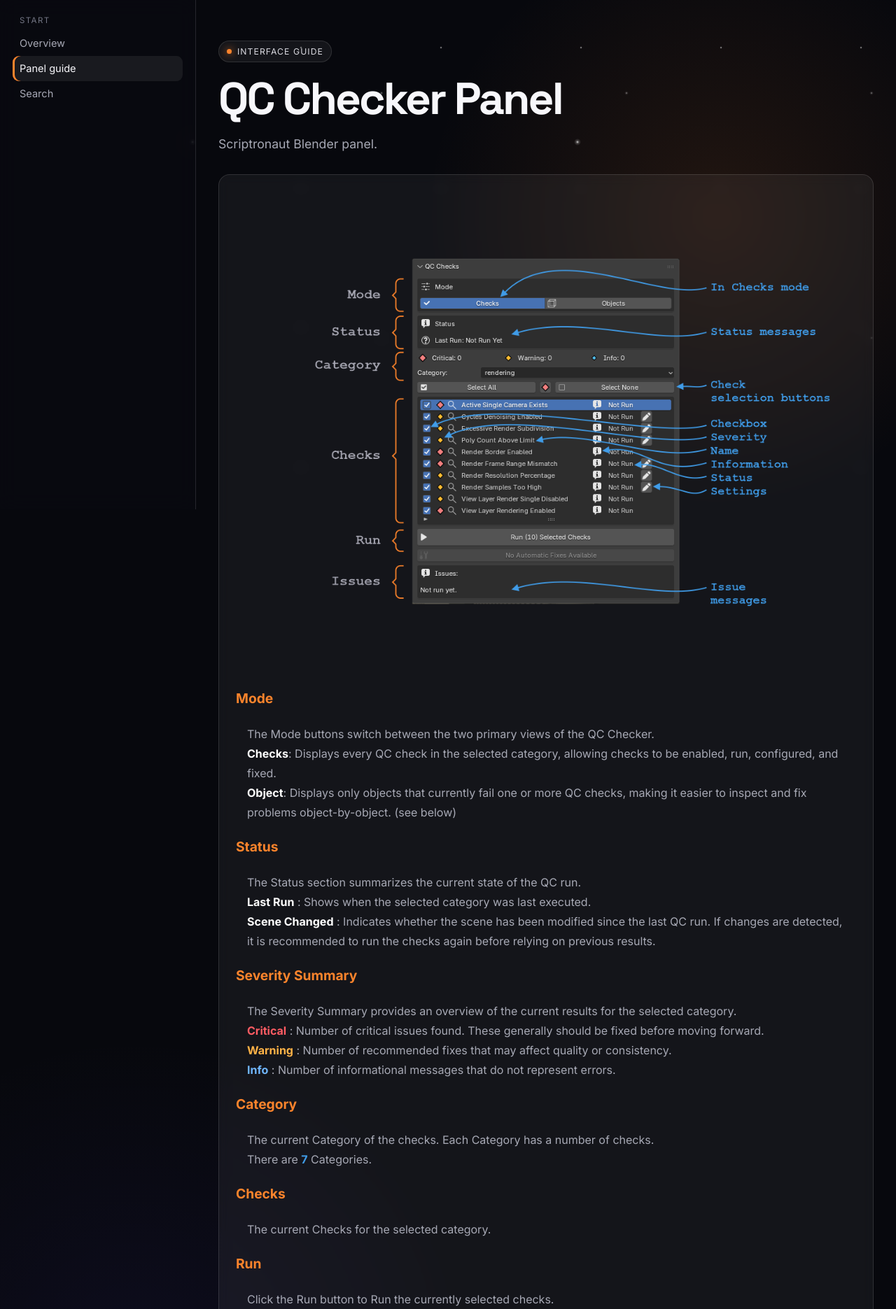
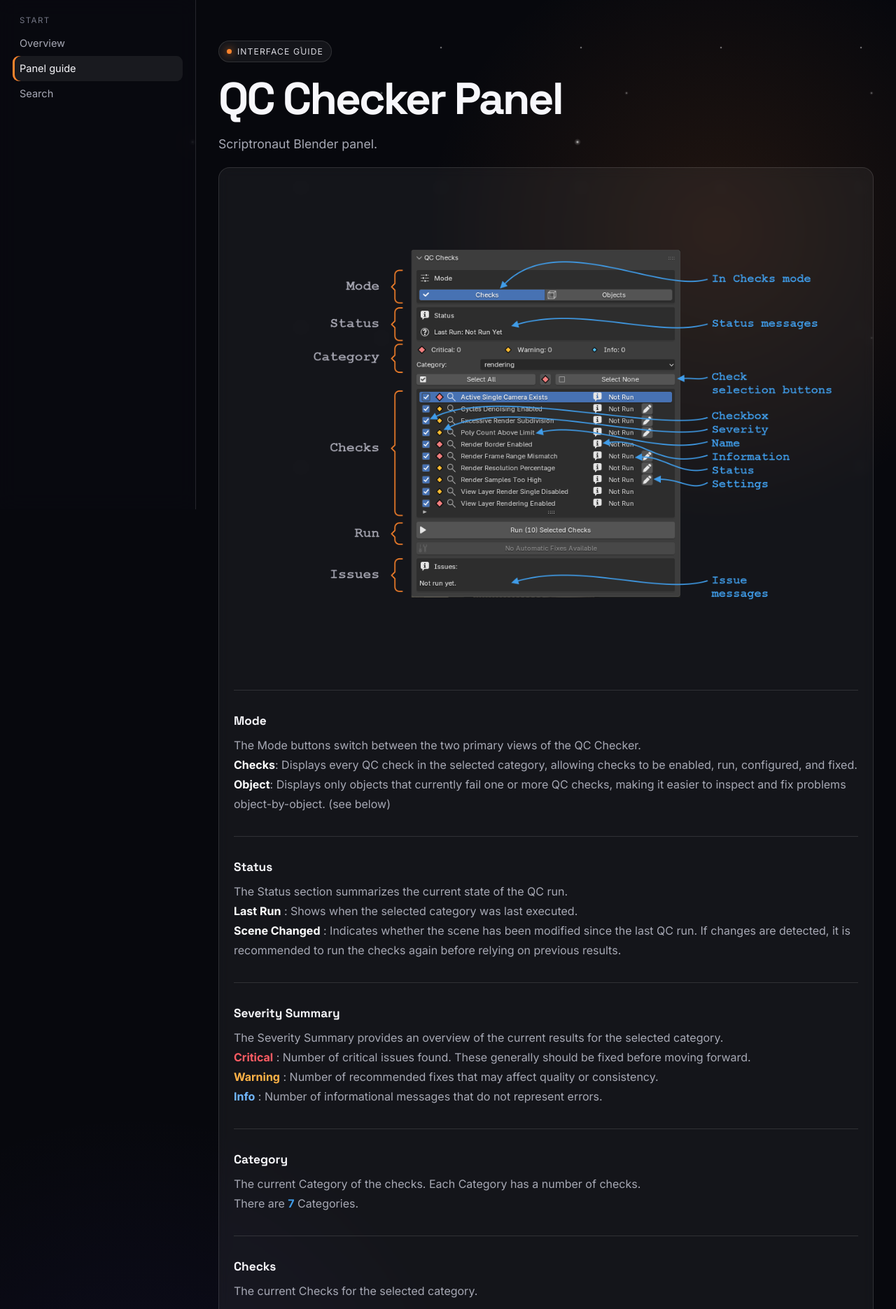
Before and after one commit to scotthomson-naut/qc, a Python web app: template documentation/template/panel.html in a window 1280 px wide. Shown: the part 72-1943 px from the top of the page at 70% size. Run offline with Jinja, Linux system fonts and the light colour scheme; the template is opened without the code that fills it, so the values that code supplies are empty.

Commit message:
more inline with html theme in documents

```diff
--- a/documentation/template/assets/css/docs.css
+++ b/documentation/template/assets/css/docs.css
@@ -185,26 +185,23 @@ code { color: var(--orange-light); background: rgba(0,0,0,.24); padding: 2px 6px
 .footer { margin-top: 70px; padding-top: 24px; border-top: 1px solid var(--line); color: #747784; font-size: .84rem; }
 
 /* Documentation */
-.doc-heading{
-    color: var(--orange);
-    font-size: 1.2rem;
-    font-weight: bold;
+
+hr {
+  border: none;
+  height: 1px;
+  background-color: var(--line);
+  margin: 32px 0;
 }
 
-.doc-text, .doc-note{
-    margin:1.0rem;
-    font-weight: normal;
-}
-
-.doc-heading, .doc-item{
-    color: var(--orange);
-}
 
 .doc-item{
     color: white;
 }
 
 .doc-note{
+    margin:1.0rem;
+    font-weight: normal;
+
     font-size: 0.875rem;
     color: #747784;
 }
--- a/documentation/template/panel.html
+++ b/documentation/template/panel.html
@@ -39,13 +39,11 @@
                     Scriptronaut Blender panel.
                 </p>
 
-                <section class="detail-card doc-color">
+                <section class="card">
                     <img src="assets/images/panel_open.png" alt="Scriptronaut"></a>
-
-                    <p class="doc-heading">
-                        Mode
-                    </p>
-                    <p class="doc-text">
+                    <hr>
+                    <h3>Mode</h3>
+                    <p>
                         The Mode buttons switch between the two primary views of the QC Checker.<br>
                         <b class="doc-item">Checks</b>: Displays every QC check in the selected category,
                         allowing checks to be enabled, run, configured, and fixed.<br>
@@ -53,23 +51,18 @@
                         one or more QC checks, making it easier to inspect and fix
                         problems object-by-object. (see below)
                     </p>
-
-
-                    <p class="doc-heading">
-                        Status
-                    </p>
-                    <p class="doc-text">
+                    <hr>
+                    <h3>Status</h3>
+                    <p>
                         The Status section summarizes the current state of the QC run.<br>
                         <b class="doc-item">Last Run</b> : Shows when the selected category was last executed.<br>
                         <b class="doc-item">Scene Changed</b> : Indicates whether the scene has been modified since
                         the last QC run. If changes are detected, it is recommended to
                         run the checks again before relying on previous results.
                     </p>
-
-                    <p class="doc-heading">
-                        Severity Summary
-                    </p>
-                    <p class="doc-text">
+                    <hr>
+                    <h3>Severity Summary</h3>
+                    <p>
                         The Severity Summary provides an overview of the current
                         results for the selected category.<br>
 
@@ -82,37 +75,26 @@
                         <b class="doc-info">Info</b> : Number of informational messages that do
                         not represent errors.<br>
                     </p>
-
-                    <p class="doc-heading">
-                        Category
-                    </p>
-                    <p class="doc-text">
+                    <hr>
+                    <h3>Category</h3>
+                    <p>
                         The current Category of the checks.
                         Each Category has a number of checks.<br>
                         There are <b class="hilite-core">7</b> Categories.
                     </p>
-
-
-                    <p class="doc-heading">
-                        Checks
-                    </p>
-                    <p class="doc-text">
+                    <hr>
+                    <h3>Checks</h3>
+                    <p>
                         The current Checks for the selected category.
                     </p>
-
-
-                    <p class="doc-heading">
-                        Run
-                    </p>
-                    <p class="doc-text">
+                    <hr>
+                    <h3>Run</h3>
+                    <p>
                         Click the Run button to Run the currently selected checks.
                     </p>
-
-
-                    <p class="doc-heading">
-                        Issues
-                    </p>
-                    <p class="doc-text">
+                    <hr>
+                    <h3>Issues</h3>
+                    <p>
                         The Issues section lists the individual failures reported
                         by the currently selected QC check.<br>
 
```
